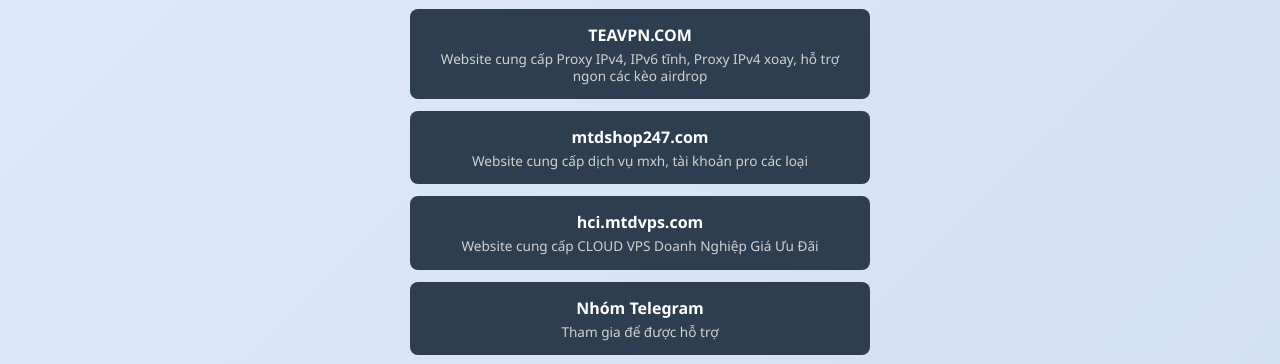
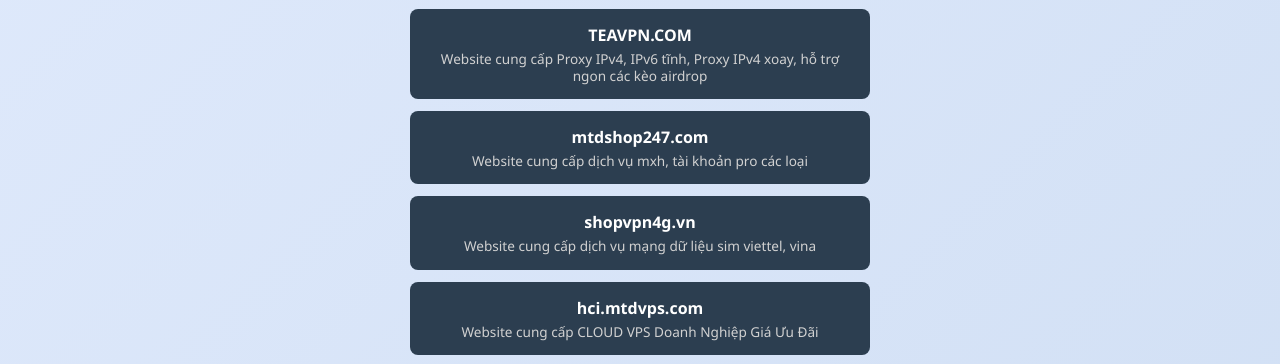
Before and after one commit to ducvps12/index.github.io, a plain HTML site: page index.html in a window 1280 px wide. Shown: the part 386-750 px from the top of the page. Drawn offline with Linux system fonts and the light colour scheme.

Commit message:
Update index.html

```diff
--- a/index.html
+++ b/index.html
@@ -375,6 +375,13 @@
                 <span>Website cung cấp dịch vụ mxh, tài khoản pro các loại</span>
             </div>
         </a>
+
+        <a href="https://shopvpn4g.vn/" class="link-btn">
+            <div class="text">
+             shopvpn4g.vn
+                <span>Website cung cấp dịch vụ mạng dữ liệu sim viettel, vina </span>
+            </div>
+        </a>
         <a href="https://hci.mtdvps.com/" class="link-btn">
             <div class="text">
                 hci.mtdvps.com
```
